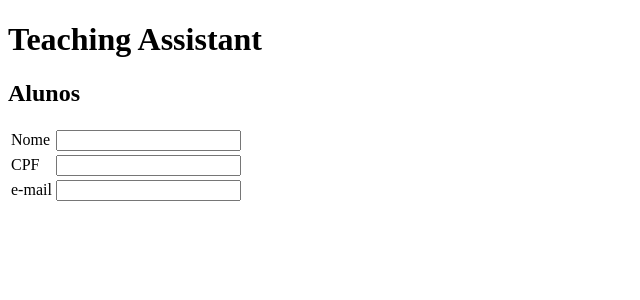
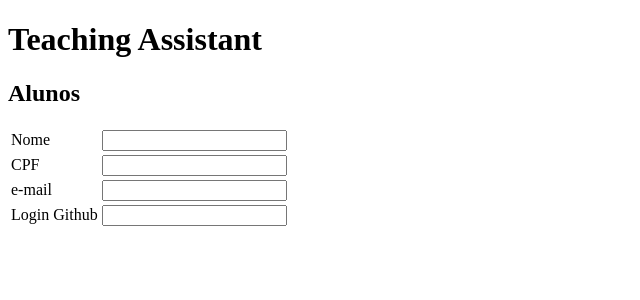
Before and after one commit to pauloborba/teachingassistant, an Angular app in the folder ta-gui/: page / in a window 1280 px wide. Shown: the top 300 px of the page, without its empty margins (0-640 px from the left). Built offline with nearby package versions, Linux system fonts and the light colour scheme.

Commit message:
Adição da label Login Github

```diff
--- a/ta-gui/src/app/app.component.html
+++ b/ta-gui/src/app/app.component.html
@@ -19,4 +19,8 @@
    <td><label>e-mail </label></td>
    <td><input [(ngModel)]="aluno.email" ></td>
 </tr>
+<tr>
+   <td><label>Login Github </label></td>
+   <td><input [(ngModel)]="aluno.github" ></td>
+</tr>
 </table>
--- a/ta-gui/src/app/app.component.ts
+++ b/ta-gui/src/app/app.component.ts
@@ -8,11 +8,12 @@ import { NgModule } from '@angular/core';
 })
 export class AppComponent {
    [x: string]: any;
-   aluno: Aluno = {nome: "", cpf: "", email: ""};
+   aluno: Aluno = {nome: "", cpf: "", email: "", github: ""};
 }
 
 export class Aluno {
   nome: string;
   cpf: string;
   email: string;
+  github: string;
 }
```
